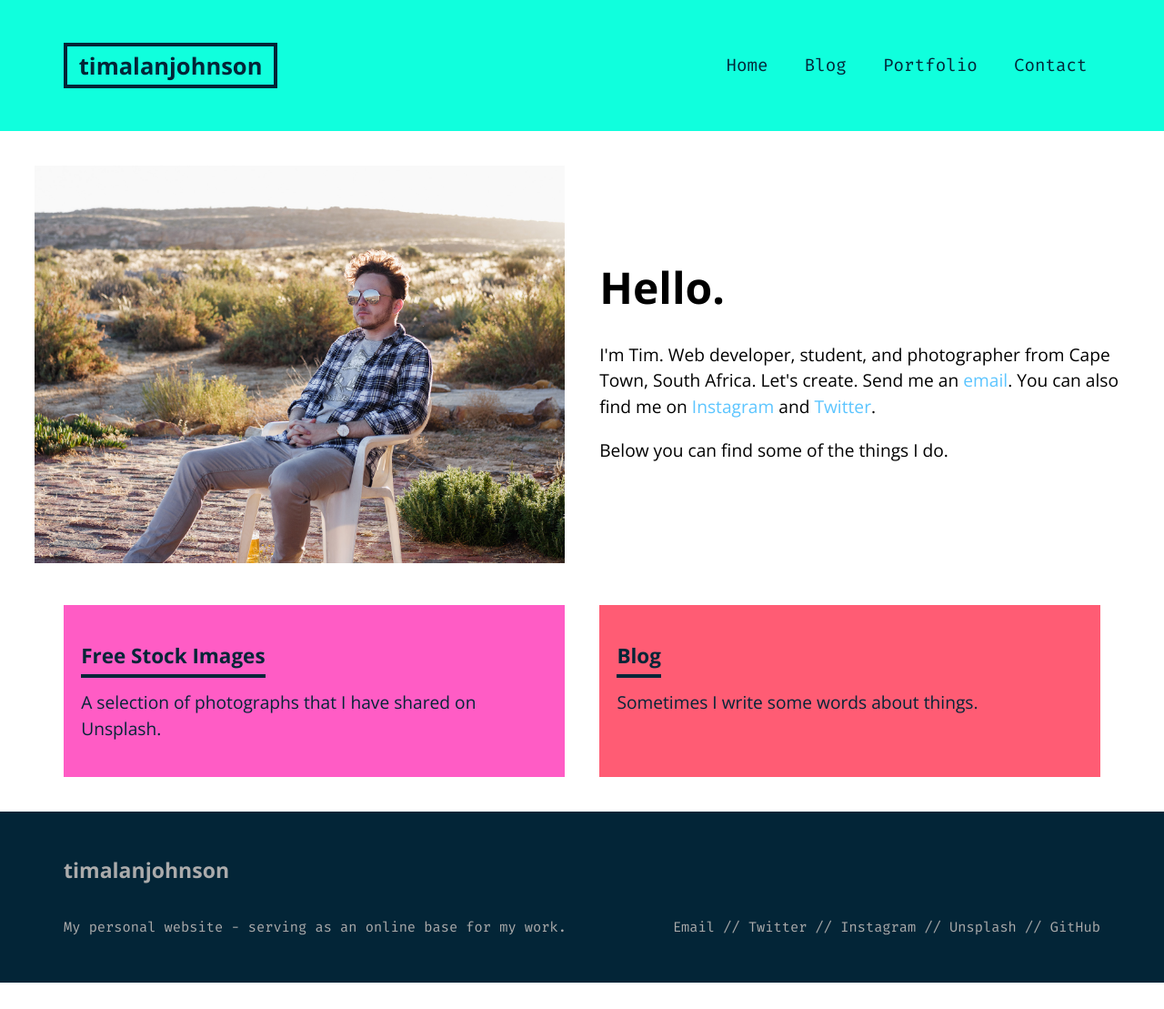
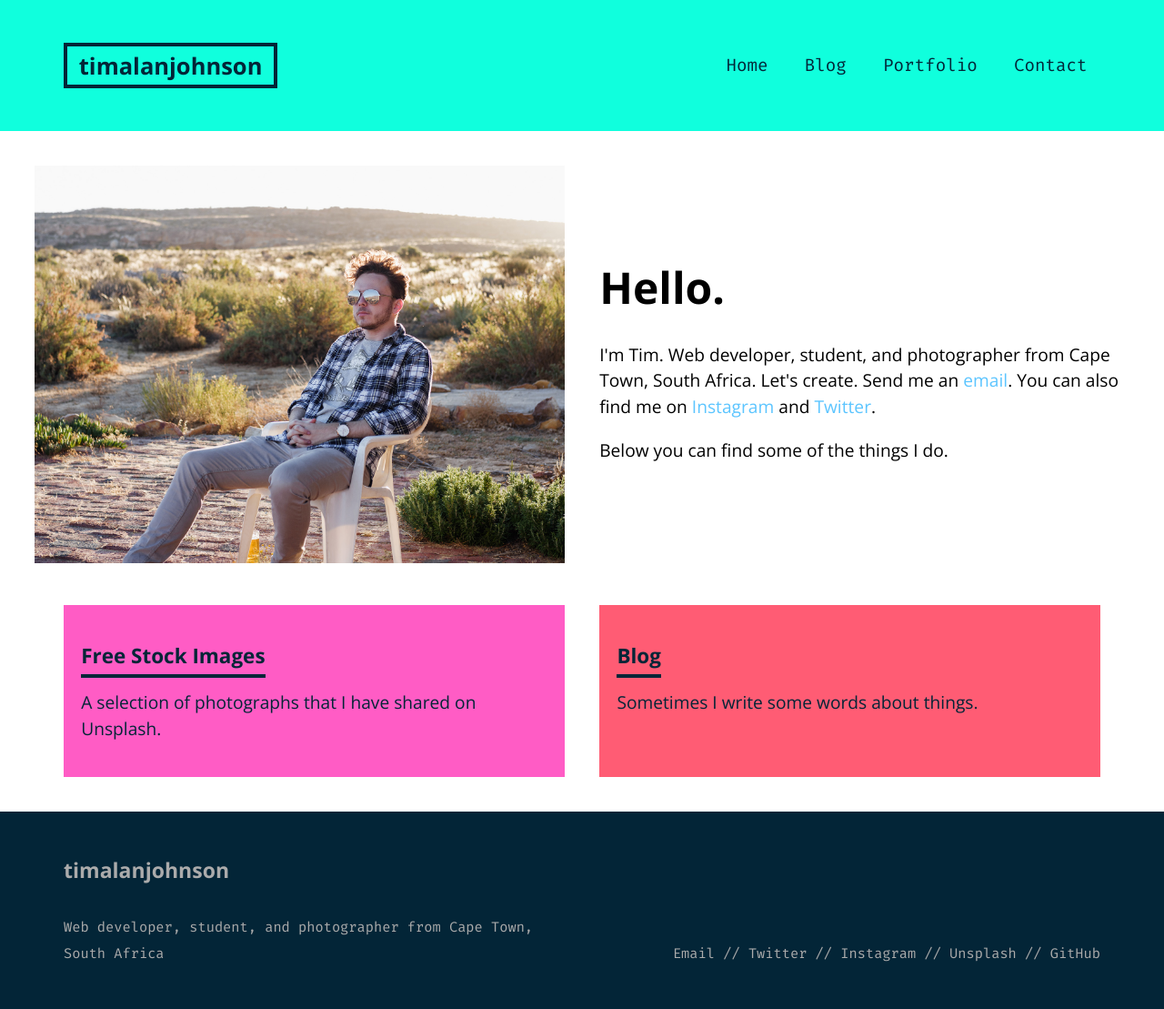
Before and after one commit to timalanjohnson/timalanjohnson.github.io, a Jekyll site: the page built from index.md, in a window 1280 px wide. Shown: the whole page at 91% size. Built offline with Jekyll 4.4.1, drawn with Linux system fonts in a browser that asks for light colours; before the commit the page ends 1080 px from its top, so only the background shows below that.

Commit message:
Update _config.yml

```diff
--- a/_config.yml
+++ b/_config.yml
@@ -17,7 +17,7 @@ title: timalanjohnson
 email: timjohnson.za@gmail.com
 author: Tim
 description: >- # this means to ignore newlines until "baseurl:"
-  My personal website - serving as an online base for my work.
+  Web developer, student, and photographer from Cape Town, South Africa
 baseurl: "" # the subpath of your site, e.g. /blog
 url: ""
 twitter_username: timalanjohnson
```
